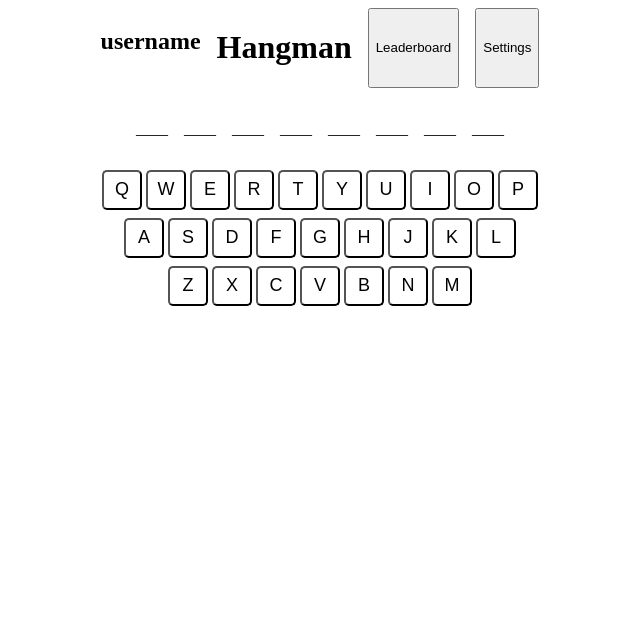
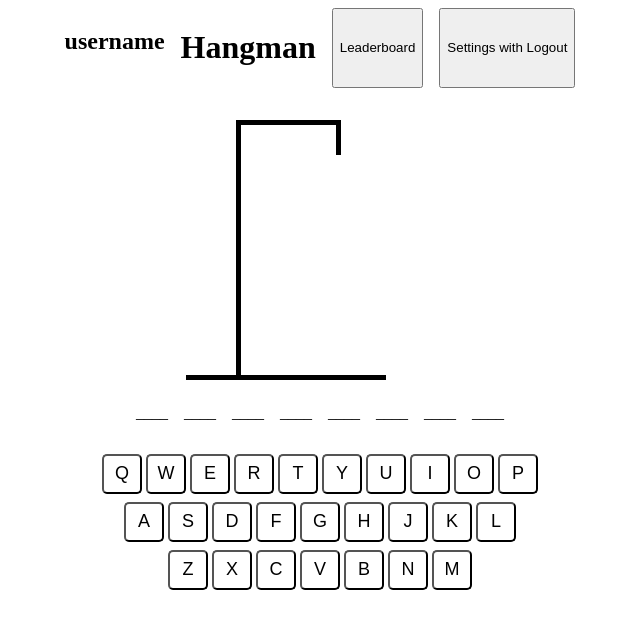
Before and after one commit to MostafaK2/hangman, a Next.js app: page / in a window 1280 px wide. Shown: the top 628 px of the page, without its empty margins (320-960 px from the left). Built offline with nearby package versions, Linux system fonts and the light colour scheme.

Commit message:
Hangman drawing

```diff
--- a/components/Hangman.jsx
+++ b/components/Hangman.jsx
@@ -1,18 +1,35 @@
 import React from "react";
 import { useState } from "react";
 
-import styles from "../styles/Hangman.module.css"
+import styles from "../styles/Hangman.module.css";
+
+const HEAD = <div className={styles.head} />;
+const BODY = <div className={styles.body} />;
+const LEFT_ARM = <div className={styles.leftarm} />;
+const RIGHT_ARM = <div className={styles.rightarm} />;
+const LEFT_LEG = <div className={styles.leftleg} />;
+const RIGHT_LEG = <div className={styles.rightleg} />;
+const HANGMAN = [HEAD, BODY, LEFT_ARM, RIGHT_ARM, LEFT_LEG, RIGHT_LEG]
 
 // drawing
 export default function Hangman({ word, correct, incorrect }) {
   word = word.split("");
+
   return (
-    <div>
+    <div className={styles.parent}>
+      <div style={{ position: "relative", alignItems: "center" }}>
+
+        {HANGMAN.slice(0, incorrect.length)}
+        <div className={styles.noose2} />
+        <div className={styles.noose1} />
+        <div className={styles.stand} />
+        <div className={styles.base} />
+      </div>
       <div className={styles.child}>
         {word.map((elem) => {
-          var temp = ""
-          if(correct.includes(elem)){
-            temp = elem
+          var temp = "";
+          if (correct.includes(elem)) {
+            temp = elem;
           }
           return (
             <div>
--- a/components/Header.jsx
+++ b/components/Header.jsx
@@ -1,5 +1,5 @@
 import React from "react";
-import styles from "../styles/Header.module.css"
+import styles from "../styles/Header.module.css";
 
 export default function Header(props) {
   return (
@@ -7,7 +7,7 @@ export default function Header(props) {
       <h2>username</h2>
       <h1>Hangman</h1>
       <button>Leaderboard</button>
-      <button>Settings</button>
+      <button> Settings with Logout</button>
     </div>
   );
 }
--- a/pages/index.js
+++ b/pages/index.js
@@ -24,6 +24,12 @@ export default function Home() {
     },
     [guessedLetters]
   );
+
+  const resetGame = useCallback(() => {
+    setGuessedLetters([]);
+    setWingame(false)
+    // fetch the new word based on difficulty
+  }, [guessedLetters, winGame]);
 
   const incorrectGuesses = guessedLetters.filter(
     (elem) => !testWord.includes(elem)
@@ -55,6 +61,7 @@ export default function Home() {
         correct={correctGuesses}
         incorrect={incorrectGuesses}
         word={testWord}
+        resetGame = {resetGame}
       />
       <Keyboard
         guess={guessedLetters}
--- a/styles/Hangman.module.css
+++ b/styles/Hangman.module.css
@@ -1,6 +1,104 @@
-.child{
-	display: flex;
-	flex-direction: row;
-	gap: 1rem;
-	text-transform: uppercase;
+.child {
+  display: flex;
+  flex-direction: row;
+  gap: 1rem;
+  text-transform: uppercase;
 }
+
+.parent {
+  display: flex;
+  flex-direction: column;
+  gap: 1.5rem;
+}
+
+.base {
+  height: 5px;
+  width: 200px;
+  background-color: black;
+  margin-left: 50px;
+}
+
+.stand {
+  height: 250px;
+  width: 5px;
+  background-color: black;
+  margin-left: 100px;
+}
+
+.noose1 {
+  height: 5px;
+  width: 100px;
+  background-color: black;
+  margin-left: 100px;
+}
+
+.noose2 {
+  height: 35px;
+  width: 5px;
+  background-color: black;
+  margin-left: 200px;
+  position: absolute;
+}
+
+.head {
+  height: 25px;
+  width: 25px;
+  border-radius: 100%;
+  border: 5px solid black;
+  position: absolute;
+  margin-left: 185px;
+  margin-top: 35px;
+}
+
+.body {
+  height: 80px;
+  width: 5px;
+  background-color: black;
+  position: absolute;
+  margin-left: 200px;
+  margin-top: 70px;
+}
+
+.leftarm {
+  height: 5px;
+  width: 50px;
+  background-color: black;
+  position: absolute;
+  rotate: 30deg;
+  left: 200px;
+  top: 80px;
+  transform-origin: left bottom;
+}
+
+.rightarm {
+  height: 5px;
+  width: 50px;
+  background-color: black;
+  position: absolute;
+  rotate: 150deg;
+  left: 200px;
+  top: 78px;
+  transform-origin: left bottom;
+}
+
+.leftleg {
+  height: 70px;
+  width: 5px;
+  background-color: black;
+  position: absolute;
+  rotate: 150deg;
+  left: 205px;
+  top: 75px;
+  transform-origin: left bottom;
+}
+
+.rightleg {
+  height: 70px;
+  width: 5px;
+  background-color: black;
+  position: absolute;
+  rotate: -150deg;
+  left: 205px;
+  top: 75px;
+  transform-origin: left bottom;
+}
```
